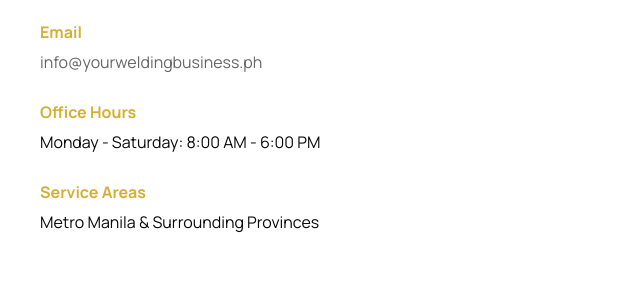
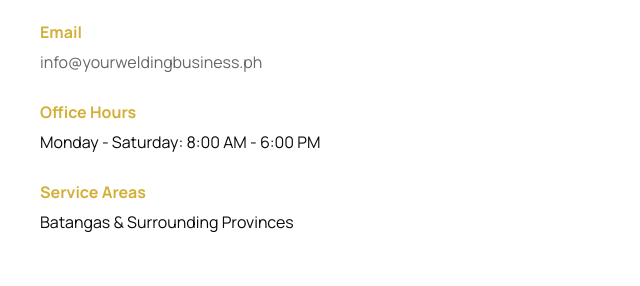
Before and after one commit to aldea-services/aldea.services, a plain HTML site: page index.html in a window 1280 px wide. Shown: the part 3117-3403 px from the top of the page, 0-640 px from the left. Drawn offline with Linux system fonts and the light colour scheme.

Commit message:
changed batangas

```diff
--- a/index.html
+++ b/index.html
@@ -562,7 +562,7 @@
                 </div>
                 <div class="contact-item">
                     <strong>Service Areas</strong>
-                    Metro Manila & Surrounding Provinces
+                    Batangas & Surrounding Provinces
                 </div>
             </div>
 
```
